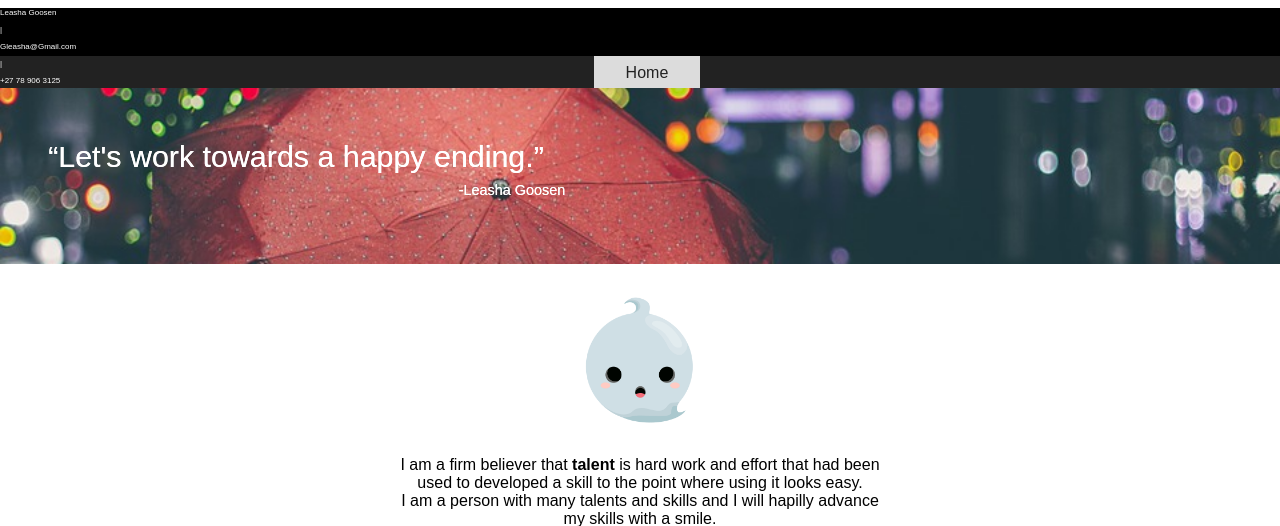
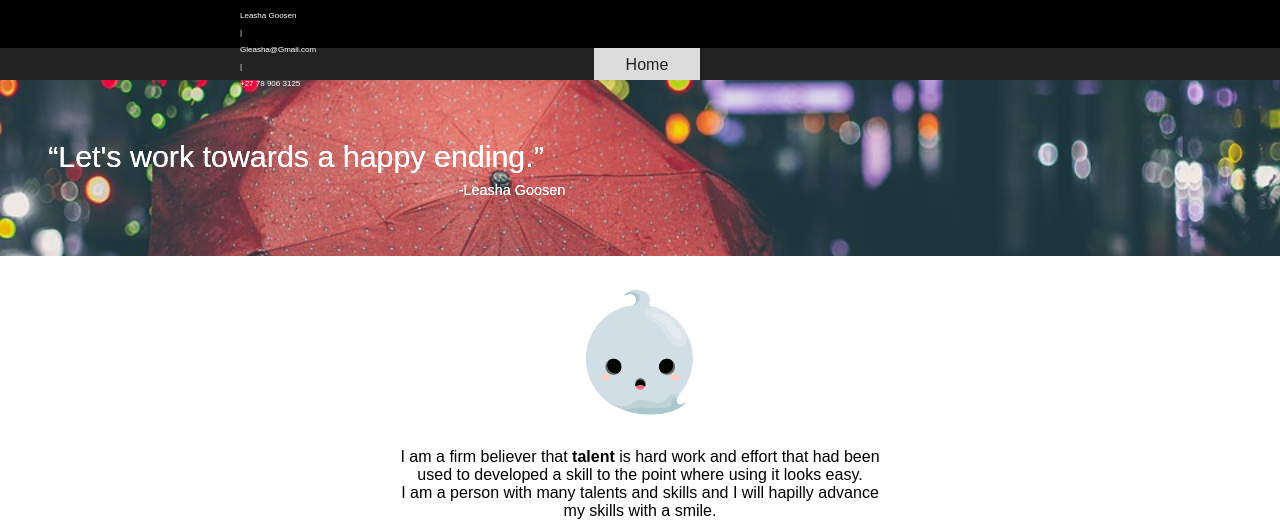
Before and after one commit to MyLeasha/LeashedLeasha, a PHP site: page / in a window 1280 px wide. Shown: the top 526 px of the page. Run offline with PHP 8.4, Linux system fonts and the light colour scheme.

Commit message:
Update styleSheet.css

```diff
--- a/app/CSS/styleSheet.css
+++ b/app/CSS/styleSheet.css
@@ -14,7 +14,7 @@ body {
     padding: 0;
     height: 3rem;
 }
-#contectdetailsheader section{
+.contectdetailsheader section{
     padding: 0.2rem;
     width:50rem;
     margin: auto;
```
